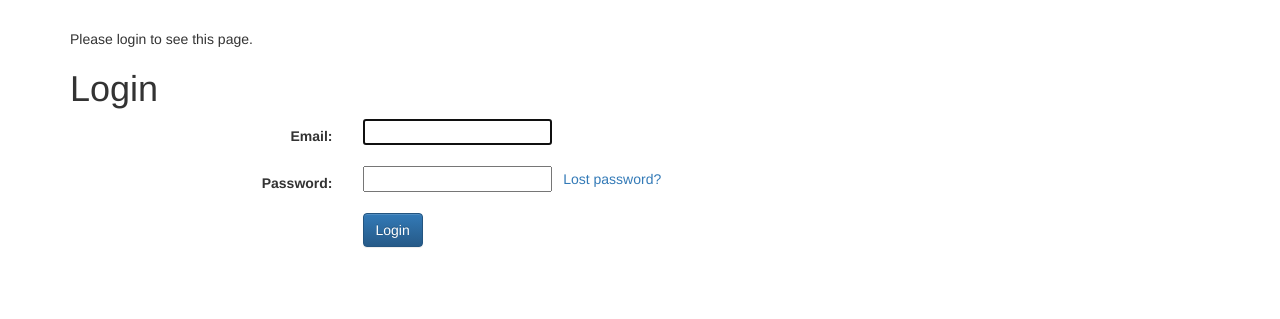
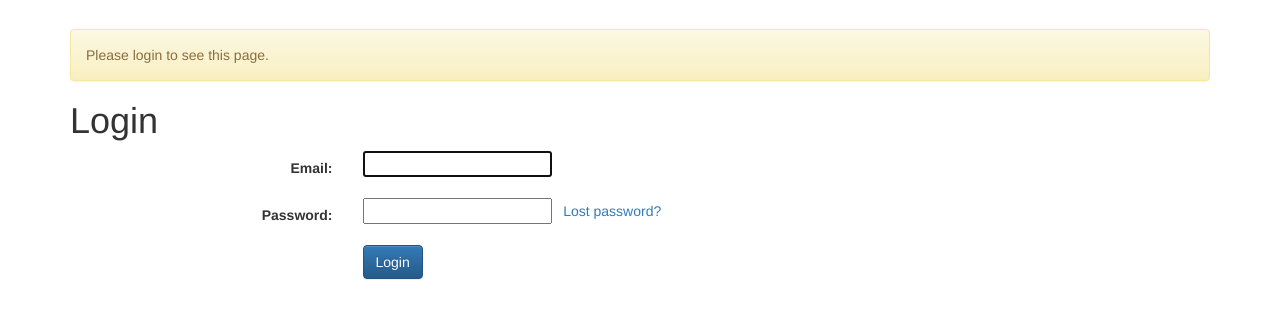
Before and after one commit to raghavsethi/techtracking, a Django app: page /accounts/login/?next=/week/1 in a window 1280 px wide. Shown: the part 51-370 px from the top of the page. Run offline with Django 3.2, Linux system fonts and the light colour scheme; some libraries are stand-ins or nearby versions.

Commit message:
Make bad password warning more readable

```diff
--- a/checkout/templates/registration/login.html
+++ b/checkout/templates/registration/login.html
@@ -51,15 +51,15 @@
     <br />
     <br />
     {% if form.errors %}
-      <p>Your username and password didn't match. Please try again.</p>
+      <div class="alert alert-danger" role="alert">Your username and password didn't match. Please try again.</div>
     {% endif %}
 
     {% if next %}
       {% if user.is_authenticated %}
-        <p>Your account doesn't have access to this page. To proceed,
-          please login with an account that has access.</p>
+        <div class="alert alert-danger" role="alert">Your account doesn't have access to this page. To proceed,
+          please login with an account that has access.</div>
       {% else %}
-        <p>Please login to see this page.</p>
+        <div class="alert alert-warning" role="alert">Please login to see this page.</div>
       {% endif %}
     {% endif %}
 
```
